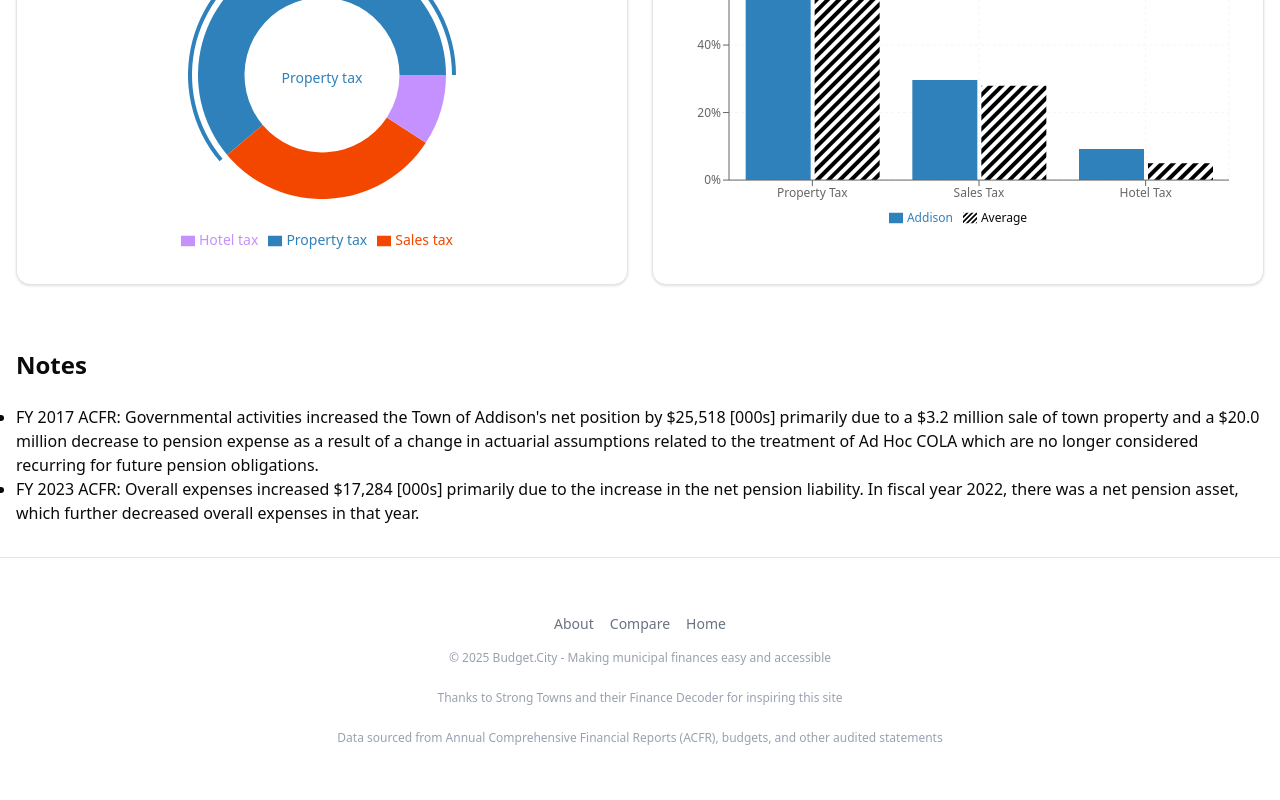
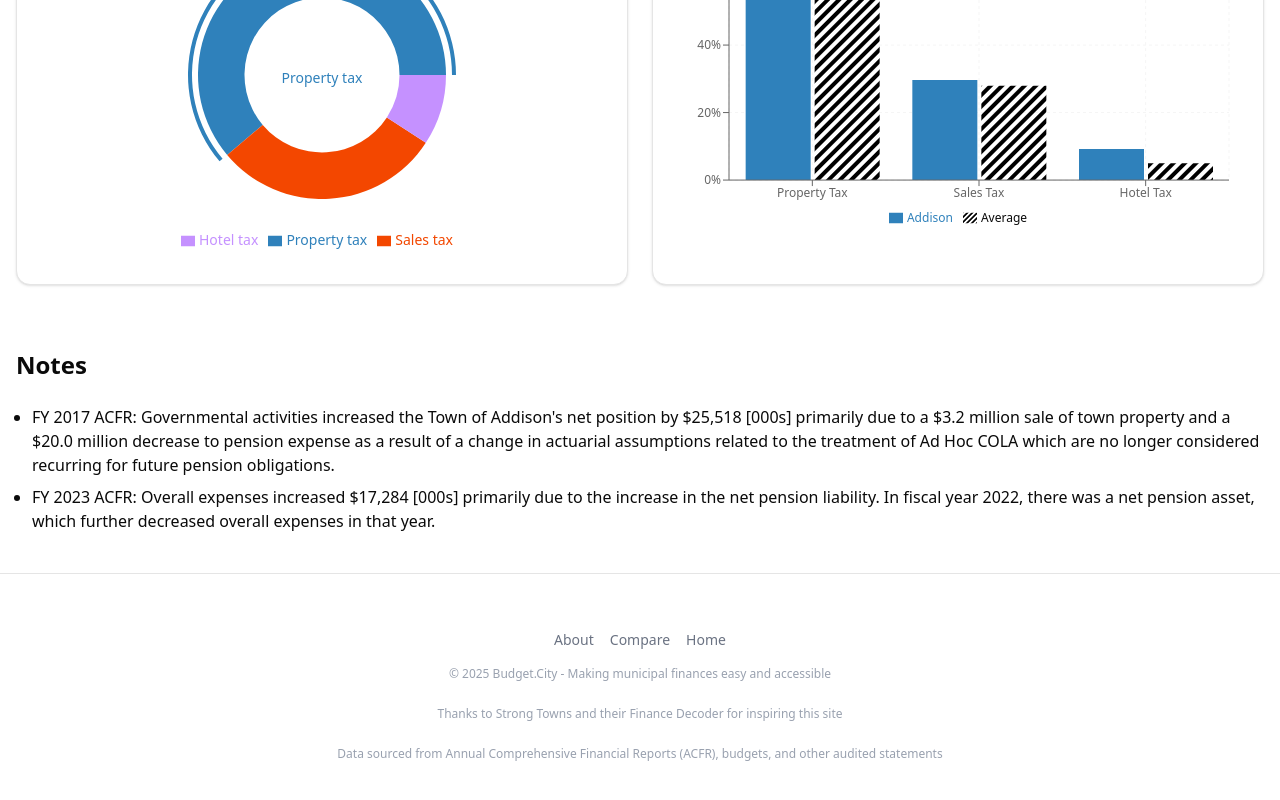
Before and after one commit to CurtisGreen/city-budget, a Next.js app: page /city/addison in a window 1280 px wide. Shown: the part 5886-6686 px from the top of the page. Built offline with nearby package versions, Linux system fonts and the light colour scheme.

Commit message:
Fix margins and add irving notes

```diff
--- a/app/city/[cityId]/page.tsx
+++ b/app/city/[cityId]/page.tsx
@@ -259,9 +259,9 @@ export default async function CityPage({ params }: CityPageProps) {
         <section className="py-8">
           <div className="container mx-auto px-4">
             <h3 className="text-2xl font-bold mb-6">Notes</h3>
-            <ul>
+            <ul className="ml-4">
               {cityData.info.notes.map((note) => (
-                <li key={note} className="list-disc">
+                <li key={note} className="list-disc mb-2">
                   {note}
                 </li>
               ))}
--- a/data/info/irving.ts
+++ b/data/info/irving.ts
@@ -82,4 +82,7 @@ export const irvingInfo: CityInfo = {
   latitude: 32.816667,
   longitude: -96.95,
   area: 66.98,
+  notes: [
+    `FY 2018 ACFR: During the fiscal year over $90 million was contributed to the city by the developer of the Entertainment Center.`,
+  ],
 };
```
